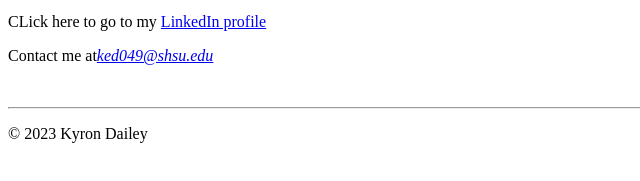
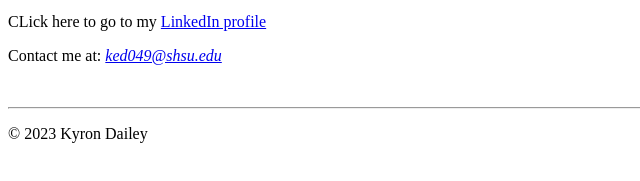
Before and after one commit to KyronD2023/KyronD2023.github.io, a plain HTML site: page index.html in a window 1280 px wide. Shown: the part 429-610 px from the top of the page, 0-640 px from the left. Drawn offline with Linux system fonts and the light colour scheme.

Commit message:
add index.io

```diff
--- a/index.html
+++ b/index.html
@@ -28,7 +28,7 @@
     </nav>
     <p>Click here to download <a href="files.docx">my document</a></p>
     <p> CLick here to go to my <a href="copy & paste Linkedin" target ="blank">LinkedIn profile</a></p>
-    <p> Contact me at<em><a href="mailto:ked049@shsu.edu">ked049@shsu.edu</a></em></p>
+    <p> Contact me at: <em><a href="mailto:ked049@shsu.edu">ked049@shsu.edu</a></em></p>
     <br><hr>
     <footer>
         <p>&copy; 2023 Kyron Dailey</p>
```
